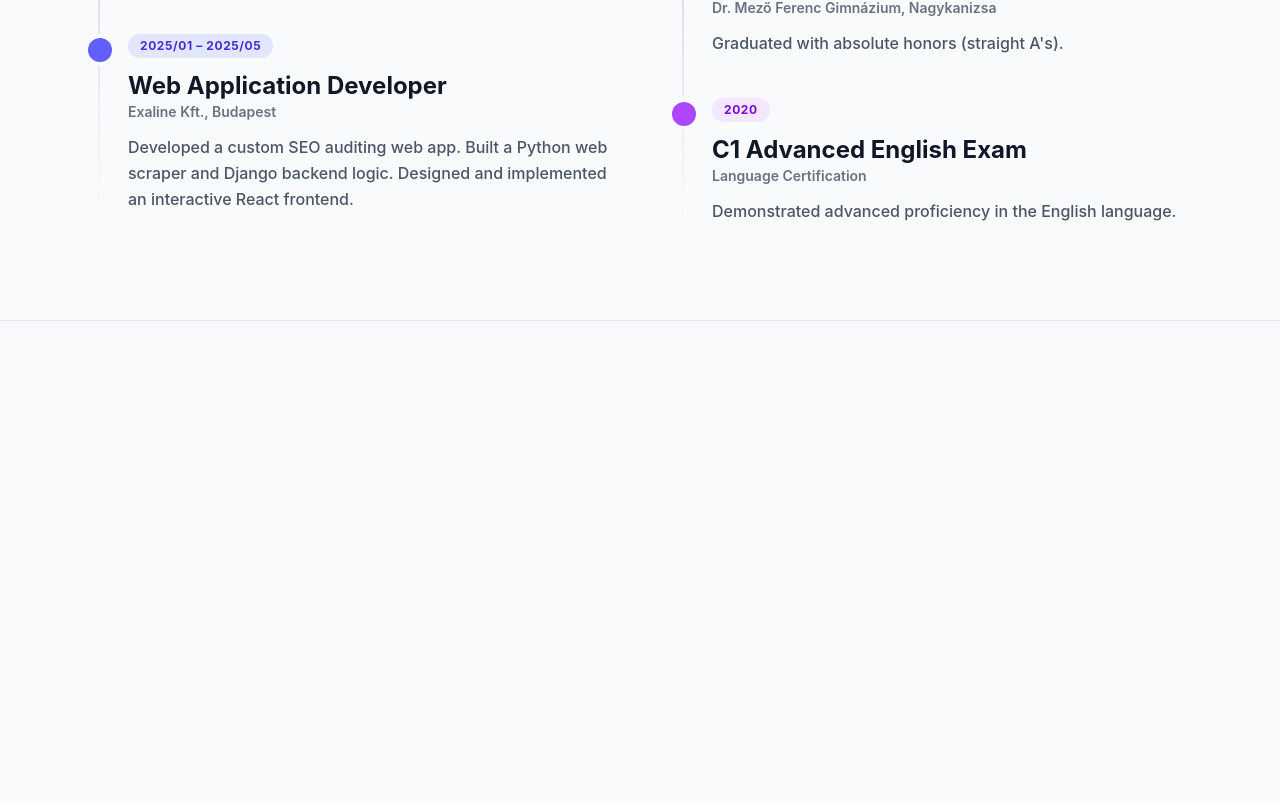
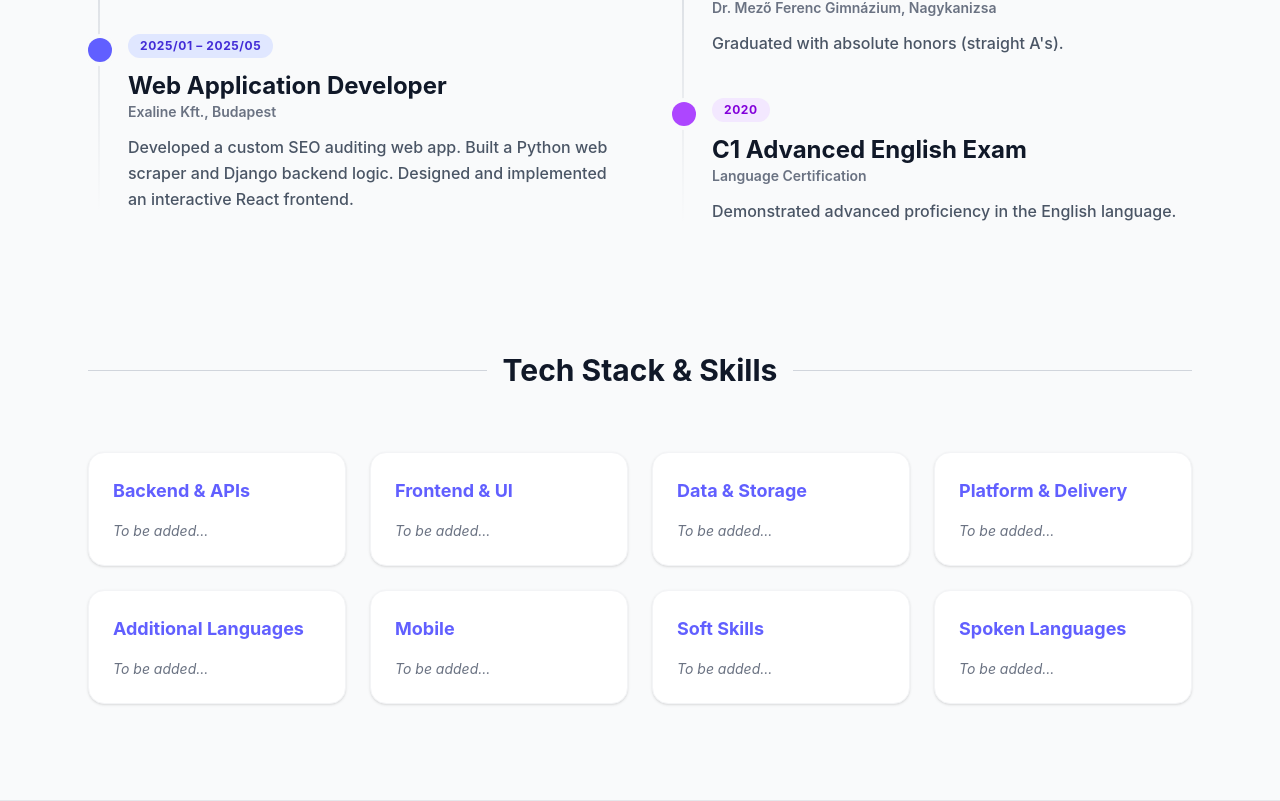
Before and after one commit to H3AD5H0TPlay/portfolio, a React (Vite) app: page / in a window 1280 px wide. Shown: the part 3188-3989 px from the top of the page. Before the commit the page ends 3509 px from the top, so only its background shows below. Built offline with nearby package versions, Linux system fonts and the light colour scheme.

Commit message:
feat: add tech stack placeholder section

```diff
--- a/src/components/Resume.tsx
+++ b/src/components/Resume.tsx
@@ -113,6 +113,70 @@ export default function Resume() {
           </div>
 
         </div>
+
+        {/* Stack Section */}
+        <div className="mt-32">
+          <div className="flex items-center space-x-4 mb-16">
+            <div className="h-px bg-gray-300 dark:bg-white/10 flex-1"></div>
+            <h3 className="text-3xl font-bold text-gray-900 dark:text-white text-center">
+              Tech Stack & Skills
+            </h3>
+            <div className="h-px bg-gray-300 dark:bg-white/10 flex-1"></div>
+          </div>
+
+          <div className="grid grid-cols-1 sm:grid-cols-2 lg:grid-cols-4 gap-6">
+
+            {/* Backend & APIs */}
+            <div className="bg-white dark:bg-[#1a1a1a] p-6 rounded-2xl shadow-sm border border-gray-100 dark:border-white/5 hover:border-indigo-500/30 transition-colors">
+              <h4 className="text-lg font-bold text-indigo-500 mb-4">Backend & APIs</h4>
+              <div className="text-sm text-gray-500 dark:text-gray-400 italic">To be added...</div>
+            </div>
+
+            {/* Frontend & UI */}
+            <div className="bg-white dark:bg-[#1a1a1a] p-6 rounded-2xl shadow-sm border border-gray-100 dark:border-white/5 hover:border-indigo-500/30 transition-colors">
+              <h4 className="text-lg font-bold text-indigo-500 mb-4">Frontend & UI</h4>
+              <div className="text-sm text-gray-500 dark:text-gray-400 italic">To be added...</div>
+            </div>
+
+            {/* Data & Storage */}
+            <div className="bg-white dark:bg-[#1a1a1a] p-6 rounded-2xl shadow-sm border border-gray-100 dark:border-white/5 hover:border-indigo-500/30 transition-colors">
+              <h4 className="text-lg font-bold text-indigo-500 mb-4">Data & Storage</h4>
+              <div className="text-sm text-gray-500 dark:text-gray-400 italic">To be added...</div>
+            </div>
+
+            {/* Platform & Delivery */}
+            <div className="bg-white dark:bg-[#1a1a1a] p-6 rounded-2xl shadow-sm border border-gray-100 dark:border-white/5 hover:border-indigo-500/30 transition-colors">
+              <h4 className="text-lg font-bold text-indigo-500 mb-4">Platform & Delivery</h4>
+              <div className="text-sm text-gray-500 dark:text-gray-400 italic">To be added...</div>
+            </div>
+
+            {/* Additional Languages */}
+            <div className="bg-white dark:bg-[#1a1a1a] p-6 rounded-2xl shadow-sm border border-gray-100 dark:border-white/5 hover:border-indigo-500/30 transition-colors">
+              <h4 className="text-lg font-bold text-indigo-500 mb-4">Additional Languages</h4>
+              <div className="text-sm text-gray-500 dark:text-gray-400 italic">To be added...</div>
+            </div>
+
+            {/* Mobile */}
+            <div className="bg-white dark:bg-[#1a1a1a] p-6 rounded-2xl shadow-sm border border-gray-100 dark:border-white/5 hover:border-indigo-500/30 transition-colors">
+              <h4 className="text-lg font-bold text-indigo-500 mb-4">Mobile</h4>
+              <div className="text-sm text-gray-500 dark:text-gray-400 italic">To be added...</div>
+            </div>
+
+            {/* Soft Skills */}
+            <div className="bg-white dark:bg-[#1a1a1a] p-6 rounded-2xl shadow-sm border border-gray-100 dark:border-white/5 hover:border-indigo-500/30 transition-colors">
+              <h4 className="text-lg font-bold text-indigo-500 mb-4">Soft Skills</h4>
+              <div className="text-sm text-gray-500 dark:text-gray-400 italic">To be added...</div>
+            </div>
+
+            {/* Spoken Languages */}
+            <div className="bg-white dark:bg-[#1a1a1a] p-6 rounded-2xl shadow-sm border border-gray-100 dark:border-white/5 hover:border-indigo-500/30 transition-colors">
+              <h4 className="text-lg font-bold text-indigo-500 mb-4">Spoken Languages</h4>
+              <div className="text-sm text-gray-500 dark:text-gray-400 italic">To be added...</div>
+            </div>
+
+          </div>
+        </div>
+
       </div>
     </section>
   );
```
